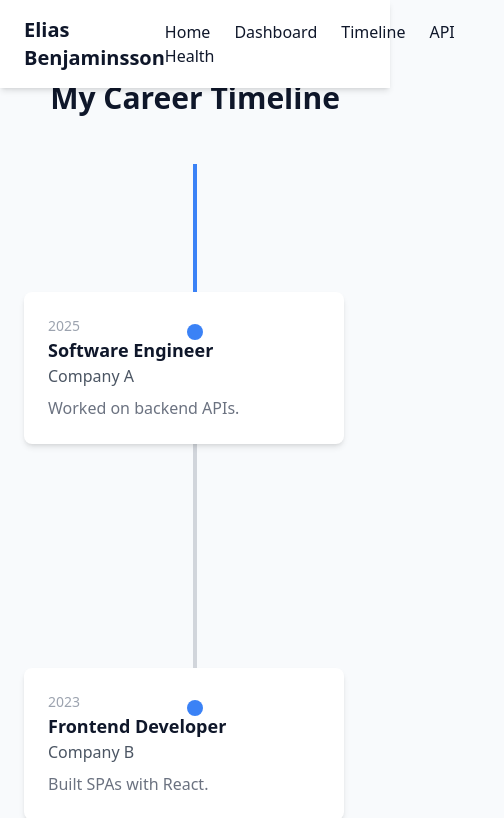
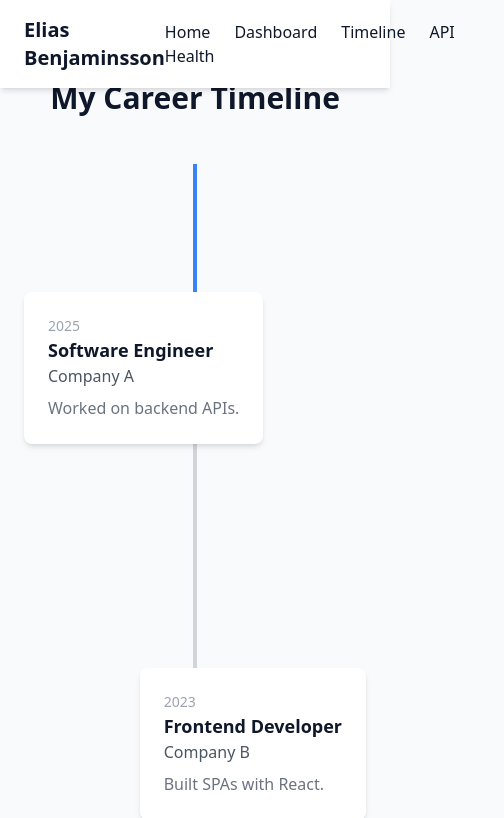
Before and after one commit to EliasBe123/elias-portfolio, a React (Vite) app in the folder apps/web/: page /timeline in a window 390 px wide. Shown: the top 818 px of the page, 504 px wide, since content can reach past the window. Built offline with nearby package versions, Linux system fonts and the light colour scheme.

Commit message:
mobile device readability on timeline

```diff
--- a/apps/web/src/Timeline.tsx
+++ b/apps/web/src/Timeline.tsx
@@ -82,10 +82,14 @@ export default function Timeline() {
                   <div
                     style={{ transitionDelay: `${index * 200}ms` }} // stagger animation
                     className={`
-                      bg-white p-6 rounded-lg shadow-md w-80
+                      bg-white p-6 rounded-lg shadow-md sm:w-80
                       transform transition-all duration-700 ease-out
-                      ${isVisible ? 'translate-x-0 opacity-100' : isLeft ? '-translate-x-40 opacity-0' : 'translate-x-40 opacity-0'}
-
+                      ${isVisible
+                        ? (isLeft ? 'translate-x-0 opacity-100' : 'ml-auto opacity-100')
+                        : isLeft
+                            ? 'md:-translate-x-40 opacity-0'
+                            : 'md:translate-x-40 opacity-0'
+                        }
                     `}
                   >
                     <p className="text-sm text-gray-400">{item.year}</p>
@@ -98,7 +102,8 @@ export default function Timeline() {
                   <div
                     className={`absolute left-1/2 -translate-x-1/2 top-8 w-4 h-4 rounded-full
                       ${isVisible ? 'bg-blue-500 scale-100' : 'bg-gray-300 scale-0'}
-                      transition-all duration-500`}
+                      transition-all duration-500 hidden md:block
+                      `}
                   />
                 </div>
               );
```
